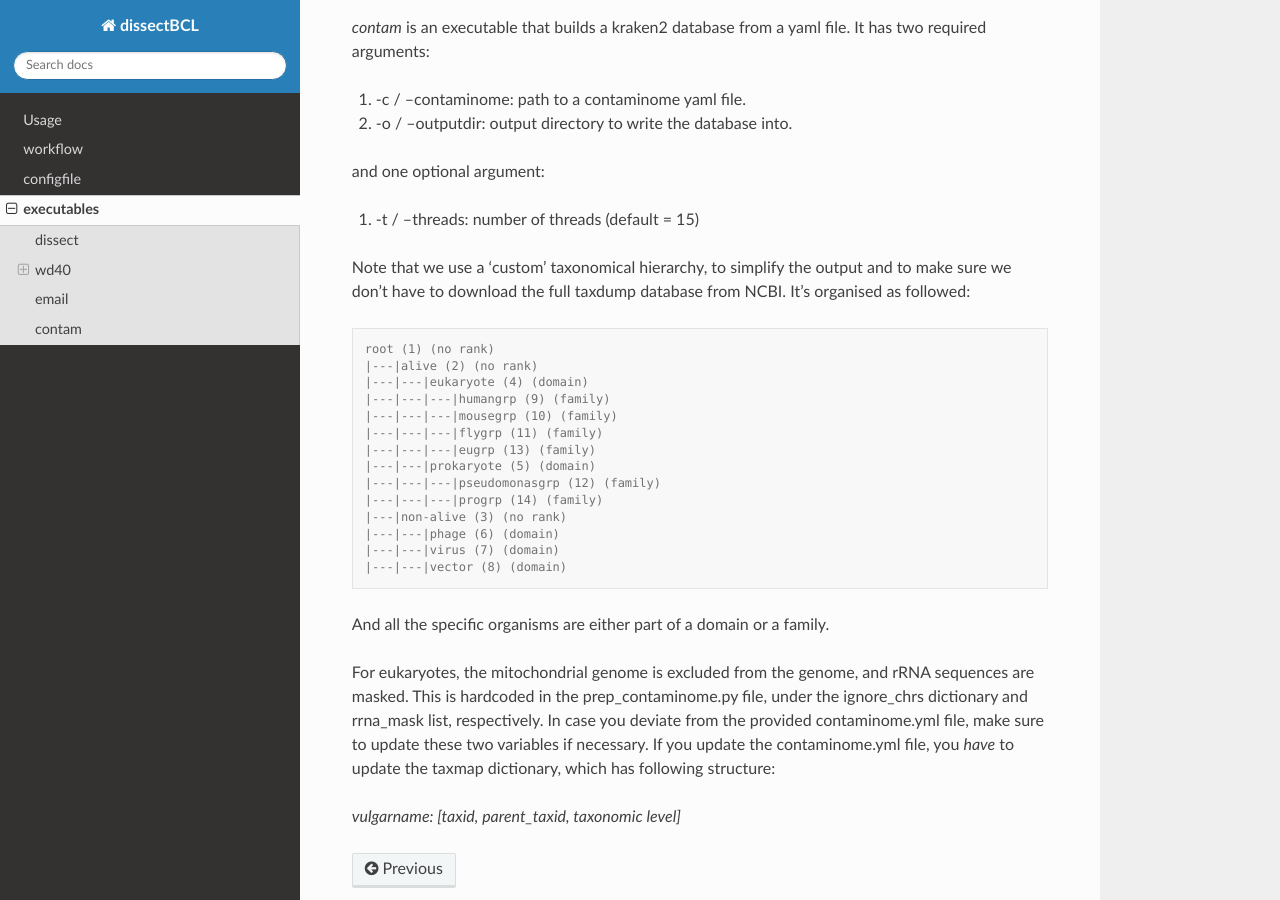
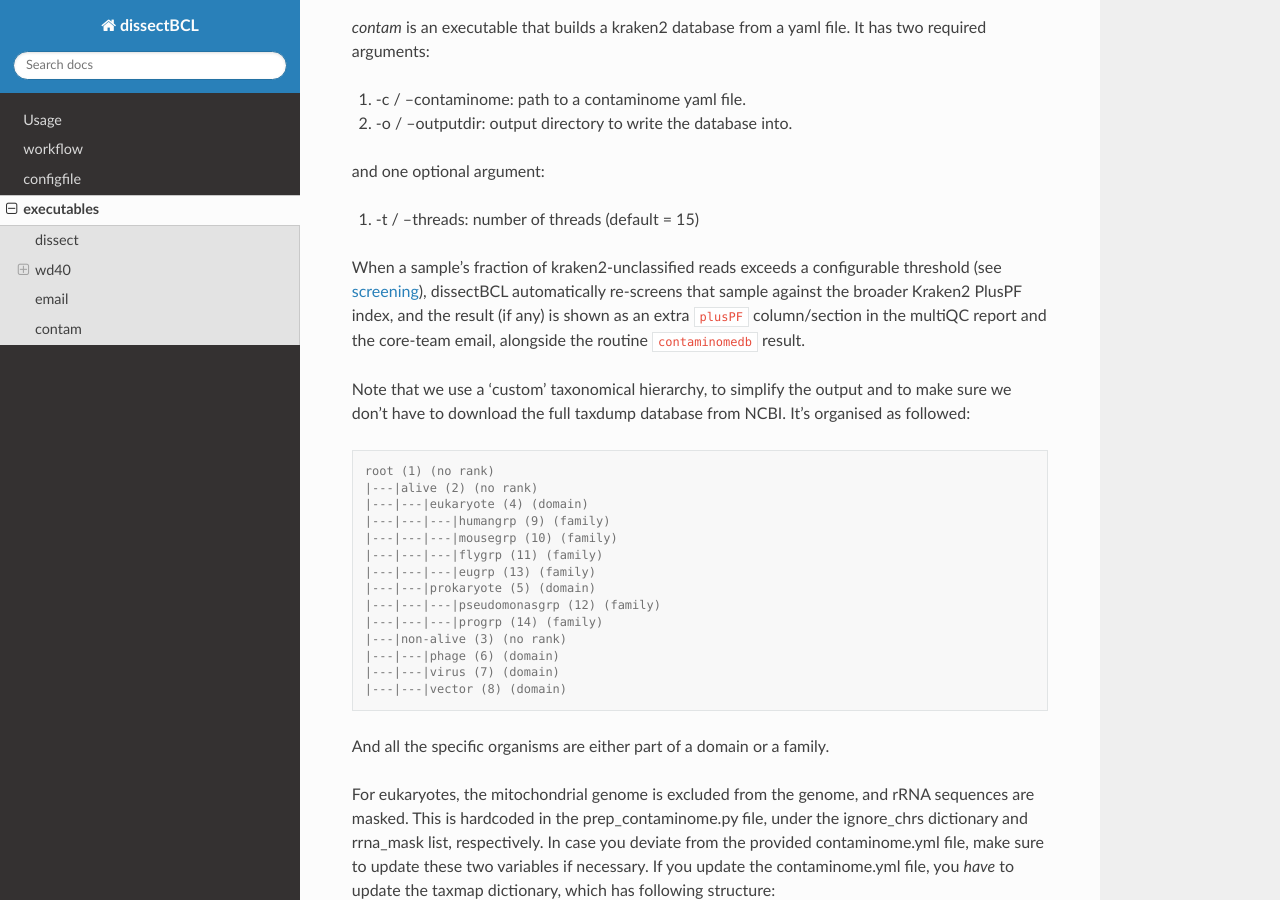
Before and after one commit to maxplanck-ie/dissectBCL, a Sphinx documentation site: the page built from docs/executables.rst, in a window 1280 px wide and 900 px high, scrolled down 2038 px. Built offline with Sphinx 7.4.7 and the Read the Docs theme 3.1.0, drawn with Linux system fonts in a browser that asks for light colours.

Commit message:
docs: mention PlusPF escalation alongside routine kraken screening

```diff
--- a/docs/executables.rst
+++ b/docs/executables.rst
@@ -102,6 +102,12 @@ and one optional argument:
 
 #. -t / --threads: number of threads (default = 15)
 
+When a sample's fraction of kraken2-unclassified reads exceeds a
+configurable threshold (see :ref:`screening`), dissectBCL automatically
+re-screens that sample against the broader Kraken2 PlusPF index, and the
+result (if any) is shown as an extra ``plusPF`` column/section in the
+multiQC report and the core-team email, alongside the routine
+``contaminomedb`` result.
 
 Note that we use a 'custom' taxonomical hierarchy, to simplify the output and to make sure we don't have to download the full taxdump database from NCBI.
 It's organised as followed:
```
